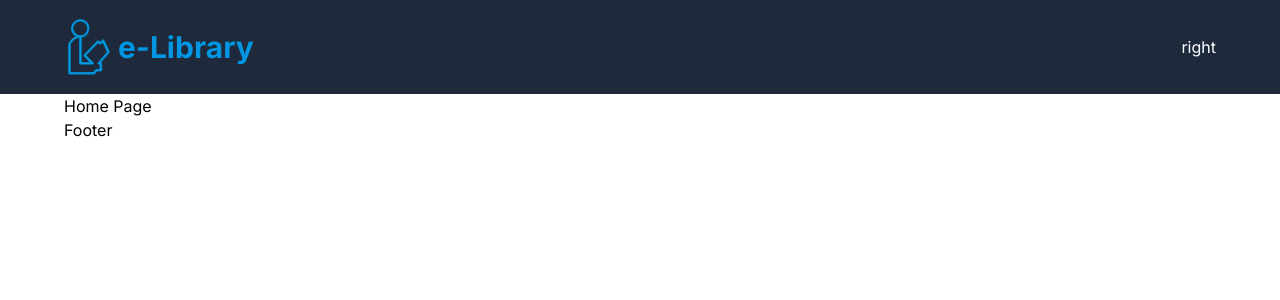
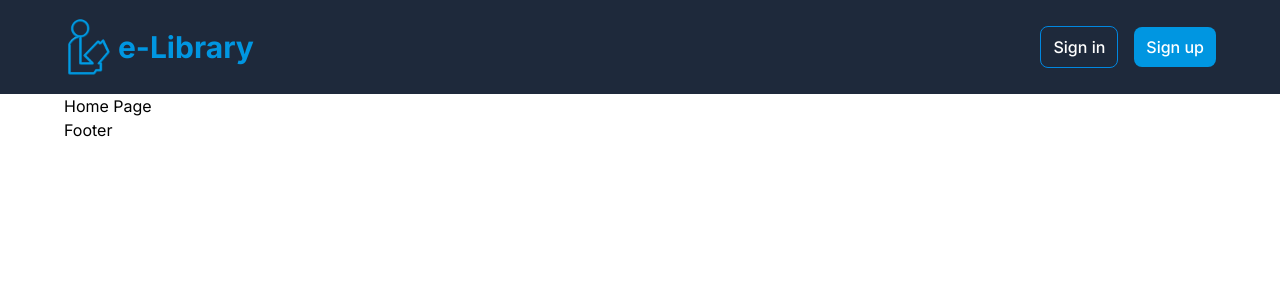
Before and after one commit to sherazakrampro/elibrary-client, a Next.js app: page / in a window 1280 px wide. Shown: the top 300 px of the page. Built offline with nearby package versions, Linux system fonts and the light colour scheme.

Commit message:
navbar buttons

```diff
--- a/src/components/Navbar.tsx
+++ b/src/components/Navbar.tsx
@@ -12,7 +12,14 @@ const Navbar = () => {
           </Link>
         </div>
 
-        <div>right</div>
+        <div className="flex items-center gap-4">
+          <button className="border border-[#0087e1] px-3 py-2 rounded-lg font-medium hover:bg-[#0096E1]">
+            Sign in
+          </button>
+          <button className="bg-[#0096E1] px-3 py-2 rounded-lg font-medium hover:bg-[#007ce1]">
+            Sign up
+          </button>
+        </div>
       </nav>
     </div>
   );
```
